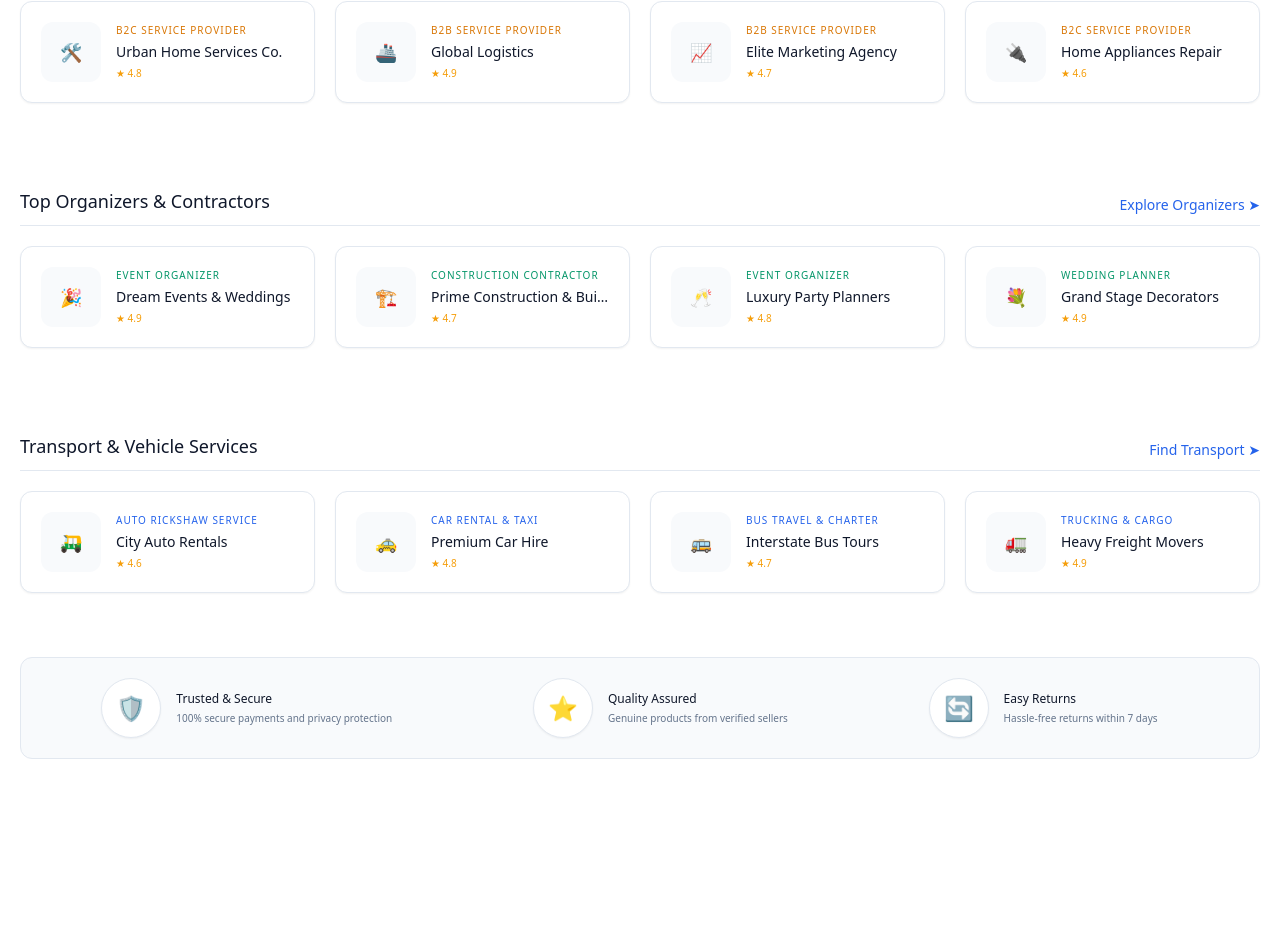
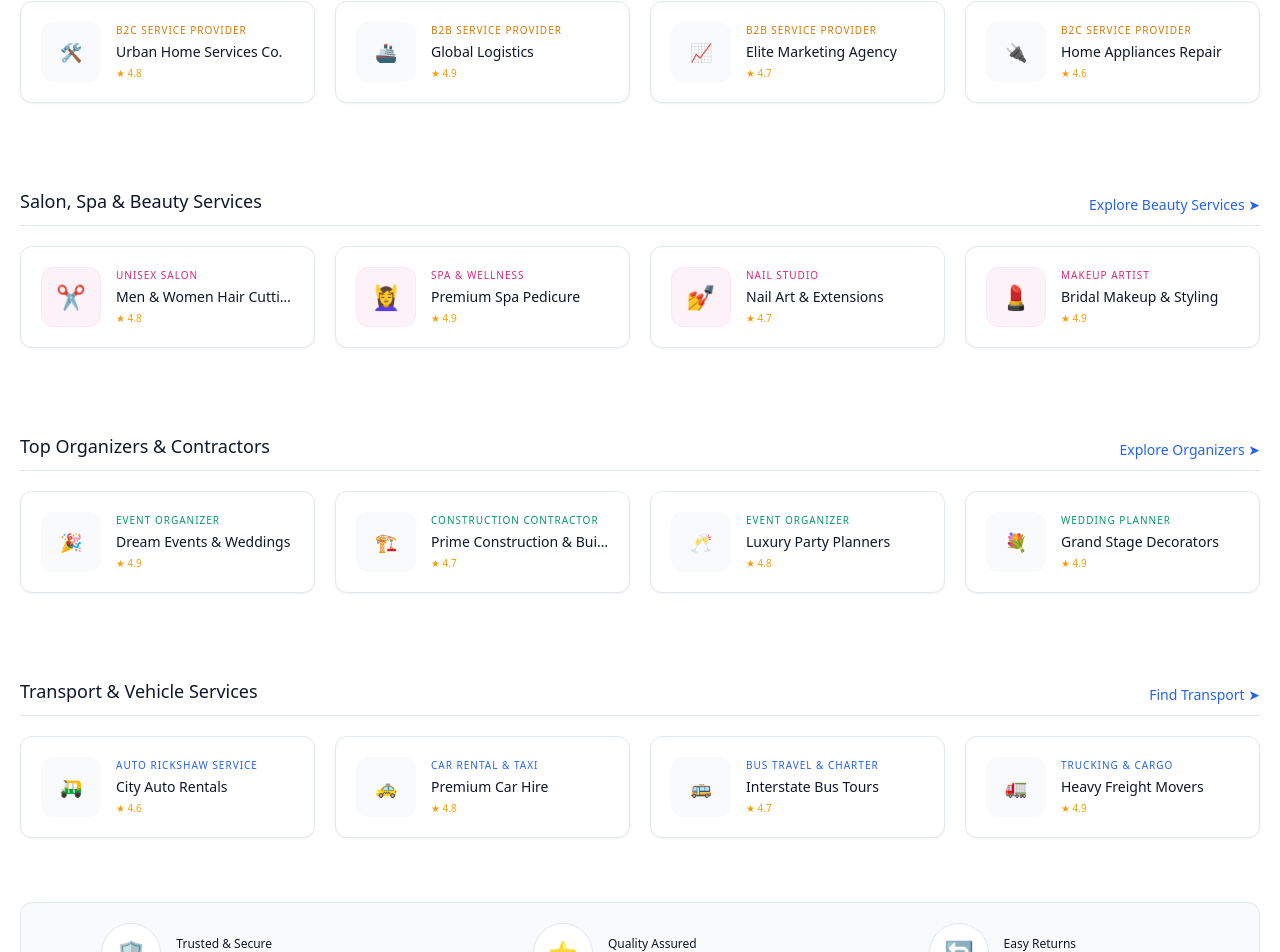
Before and after one commit to manishtarjan2/MarkatVerse, a Next.js app in the folder frontend/: page / in a window 1280 px wide. Shown: the part 1260-2212 px from the top of the page. Before the commit the page ends 2039 px from the top, so only its background shows below. Built offline with nearby package versions, Linux system fonts and the light colour scheme; no server answers.

Commit message:
Add Salon & Beauty Services section to homepage

```diff
--- a/frontend/src/app/page.tsx
+++ b/frontend/src/app/page.tsx
@@ -162,6 +162,36 @@ export default function Home() {
           </div>
         </section>
 
+        {/* Salon & Beauty Services Section */}
+        <section className="mt-[60px]">
+          <div className="flex justify-between items-end border-b border-slate-200 pb-2.5 mb-5">
+            <h2 className="text-lg font-medium text-slate-900">Salon, Spa & Beauty Services</h2>
+            <Link href="/services/beauty" className="text-blue-600 font-normal hover:underline text-sm">Explore Beauty Services ➤</Link>
+          </div>
+
+          <div className="grid grid-cols-[repeat(auto-fill,minmax(280px,1fr))] gap-5">
+            {[
+              { name: 'Men & Women Hair Cutting', type: 'Unisex Salon', rating: '4.8', icon: '✂️', link: '/product/hair-cutting-styling' },
+              { name: 'Premium Spa Pedicure', type: 'Spa & Wellness', rating: '4.9', icon: '💆‍♀️', link: '/product/premium-pedicure' },
+              { name: 'Nail Art & Extensions', type: 'Nail Studio', rating: '4.7', icon: '💅', link: '/product/nail-art-extensions' },
+              { name: 'Bridal Makeup & Styling', type: 'Makeup Artist', rating: '4.9', icon: '💄', link: '#' }
+            ].map((provider, i) => (
+              <Link key={i} href={provider.link} className="no-underline text-inherit">
+                <div className="bg-white p-5 rounded-xl border border-slate-200 shadow-sm flex items-center gap-[15px] hover:-translate-y-1 transition-transform cursor-pointer h-full">
+                  <div className="w-[60px] h-[60px] bg-pink-50 text-pink-600 rounded-xl flex items-center justify-center text-2xl shrink-0 border border-pink-100">
+                    {provider.icon}
+                  </div>
+                  <div className="overflow-hidden">
+                    <div className="text-[10px] text-pink-600 uppercase tracking-[1px] font-medium">{provider.type}</div>
+                    <div className="font-medium text-sm mt-1 whitespace-nowrap overflow-hidden text-ellipsis text-slate-900">{provider.name}</div>
+                    <div className="text-amber-500 text-[10px] mt-1">★ {provider.rating}</div>
+                  </div>
+                </div>
+              </Link>
+            ))}
+          </div>
+        </section>
+
         {/* Organizers Section */}
         <section className="mt-[60px]">
           <div className="flex justify-between items-end border-b border-slate-200 pb-2.5 mb-5">
```
